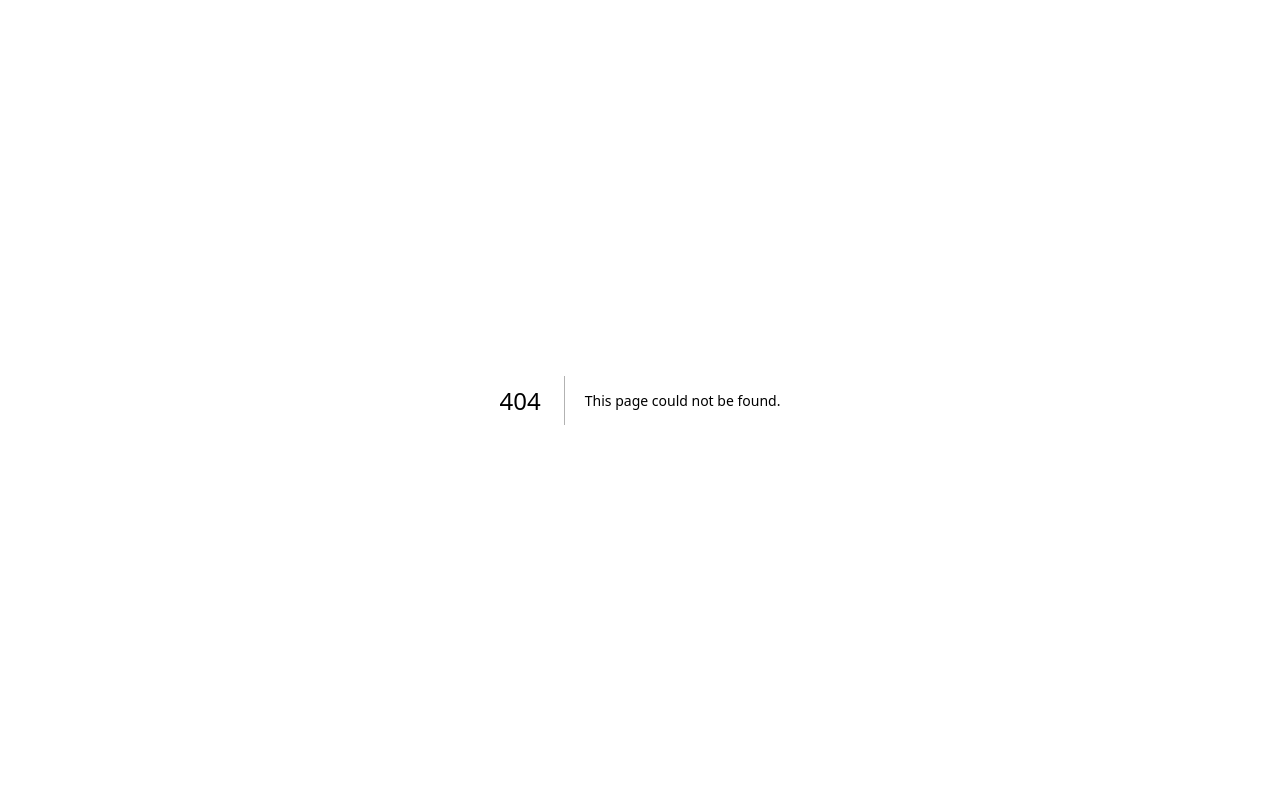
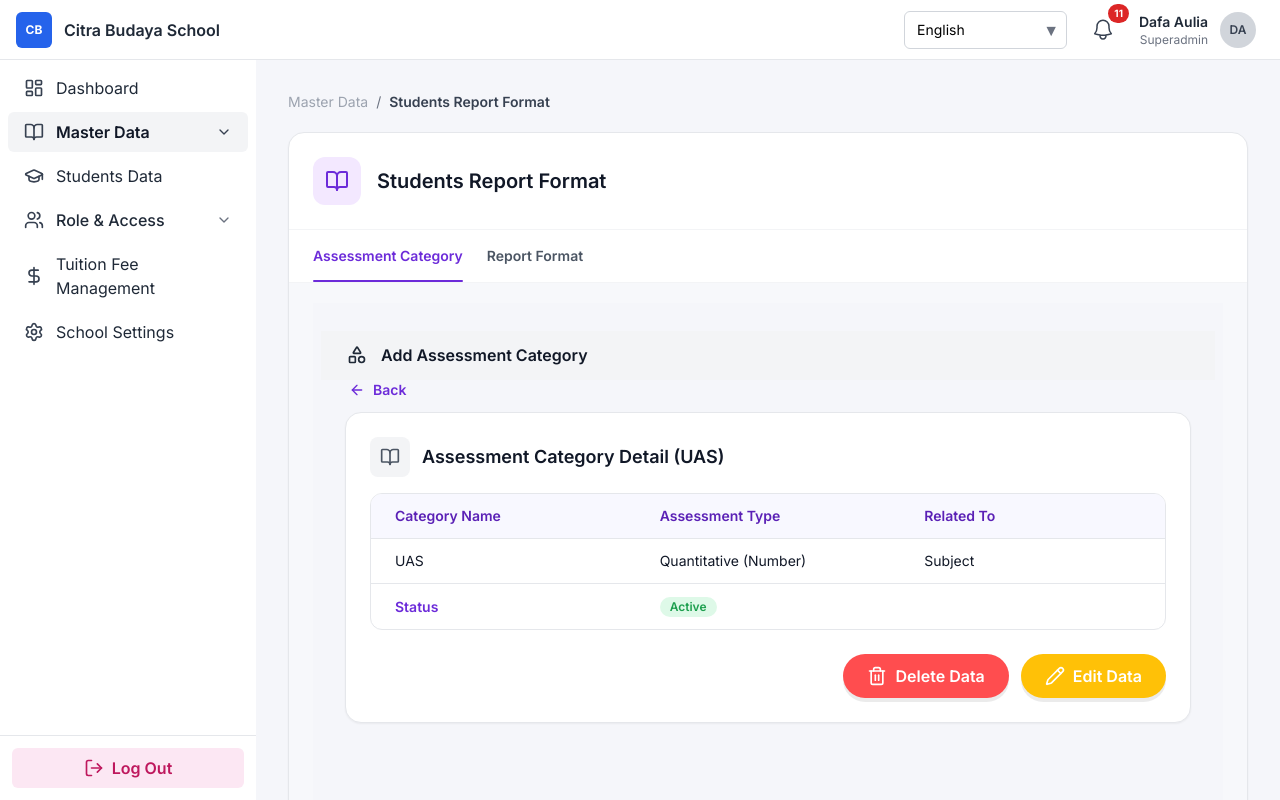
Before and after one commit to SSDIGITAL-DevTeam/Tygo-School, a Next.js app: page /admin/master-data/student-report/assessment-category/detail-category in a window 1280 px wide. Before the commit this address had no page. Shown: the top 800 px of the page. Built offline with nearby package versions, Linux system fonts and the light colour scheme.

Commit message:
subject layout finished

```diff
--- a/app/admin/master-data/student-report/assessment-category/add-category/page.tsx
+++ b/app/admin/master-data/student-report/assessment-category/add-category/page.tsx
@@ -2,7 +2,9 @@
 
 import React, { useState } from "react";
 import { useRouter } from "next/navigation";
-import { ArrowLeft, Save, Shapes } from "lucide-react";
+import { ArrowLeft, Save, Shapes, Trash2 } from "lucide-react";
+import AddModal from "@/components/admin/modal/AddModal";
+import DeleteModal from "@/components/admin/modal/DeleteModal";
 
 type FormState = {
   categoryName: string;
@@ -21,6 +23,8 @@ const relatedToOptions = ["Subject", "Personal Assessment", "Extracurricular"];
 
 const AddCategoryPage: React.FC = () => {
   const [form, setForm] = useState<FormState>(initialState);
+  const [addModalOpen, setAddModalOpen] = useState(false);
+  const [deleteModalOpen, setDeleteModalOpen] = useState(false);
   const router = useRouter();
 
   const handleChange =
@@ -31,9 +35,24 @@ const AddCategoryPage: React.FC = () => {
 
   const handleSubmit = (event: React.FormEvent<HTMLFormElement>) => {
     event.preventDefault();
+    // Trigger save confirmation modal instead of direct save
+    setAddModalOpen(true);
+  };
+
+  const handleSaveConfirm = () => {
     console.log("Saving category:", form);
-    alert("Assessment category has been saved successfully!");
+    setAddModalOpen(false);
+    // Here you would typically make an API call to save the data
     router.back();
+  };
+
+  const handleClearForm = () => {
+    setDeleteModalOpen(true);
+  };
+
+  const handleClearConfirm = () => {
+    setForm(initialState);
+    setDeleteModalOpen(false);
   };
 
   const FormRow: React.FC<{
@@ -157,6 +176,17 @@ const AddCategoryPage: React.FC = () => {
           </div>
         </div>
       </form>
+
+      {/* Add Confirmation Modal */}
+      <AddModal
+        open={addModalOpen}
+        msg="assessment category"
+        onConfirm={handleSaveConfirm}
+        onClose={() => setAddModalOpen(false)}
+      />
+
+      {/* Clear Form Confirmation Modal */}
+
     </div>
   );
 };
--- /dev/null
+++ b/app/admin/master-data/student-report/assessment-category/detail-category/page.tsx
@@ -0,0 +1,152 @@
+"use client";
+
+import React, { useMemo, useState, useEffect } from "react";
+import { Inter } from "next/font/google";
+import { useRouter, useSearchParams } from "next/navigation";
+
+import StatusBadge from "@/components/layout-global/StatusBadge";
+import DeleteButton from "@/components/layout-global/DeleteButton";
+import EditButton from "@/components/layout-global/EditButton";
+import DeleteModal from "@/components/admin/modal/DeleteModal";
+
+import { ArrowLeft, BookOpen, Shapes, Trash2, PenSquare } from "lucide-react";
+
+const inter = Inter({ subsets: ["latin"] });
+
+type Category = {
+  id: string;
+  name: string;
+  type: string;
+  relatedTo: string;
+  status: "Active" | "Non Active";
+};
+
+const CATEGORIES: Category[] = [
+  { id: "uas", name: "UAS", type: "Quantitative (Number)", relatedTo: "Subject", status: "Active" },
+  { id: "uts", name: "UTS", type: "Quantitative (Number)", relatedTo: "Subject", status: "Active" },
+  { id: "tasks", name: "Average Daily Tasks", type: "Quantitative (Number)", relatedTo: "Subject", status: "Active" },
+  { id: "honesty", name: "Honesty", type: "Qualitative (Text)", relatedTo: "Personal Assessment", status: "Active" },
+  { id: "attitude", name: "Attitude", type: "Qualitative (Text)", relatedTo: "Personal Assessment", status: "Active" },
+];
+
+const LIST_PATH = "/admin/master-data/student-report/assessment-category";
+
+export default function AssessmentCategoryDetailPage() {
+  const router = useRouter();
+  const params = useSearchParams();
+
+  const [showDeleteModal, setShowDeleteModal] = useState(false);
+
+  const id = params.get("id") ?? "";
+  const category = useMemo(
+    () => CATEGORIES.find((c) => c.id === id) ?? CATEGORIES[0],
+    [id]
+  );
+
+  const onDelete = () => setShowDeleteModal(true);
+  const onConfirmDelete = () => {
+    setShowDeleteModal(false);
+    router.push(LIST_PATH);
+  };
+
+  useEffect(() => {
+  if (!showDeleteModal) return;
+  const prev = document.body.style.overflow;
+  document.body.style.overflow = "hidden";
+  return () => {
+    document.body.style.overflow = prev;
+  };
+}, [showDeleteModal]);
+
+  return (
+    <div className="px-0">
+      <div className={`min-h-screen bg-[#f5f6fa] p-4 md:p-6 lg:p-8 ${inter.className}`}>
+        {/* Strip judul + tabs */}
+        <div className="-mx-6 -mt-1 border-b border-gray-100 bg-[#f3f4f6] px-6 py-3">
+          <div className="flex items-center gap-3">
+            <div className="flex h-6 w-6 items-center justify-center text-gray-800">
+              <Shapes className="h-5 w-5" />
+            </div>
+            {/* If this is a detail page, set title to: Assessment Category Detail (UAS) */}
+            <h2 className="text-base font-semibold text-gray-900">
+              Add Assessment Category
+            </h2>
+          </div>
+        </div>
+
+        {/* Tombol back */}
+        <button
+          type="button"
+          onClick={() => router.back()}
+          className="mb-3 inline-flex items-center gap-2 px-1 text-sm font-semibold text-[#6c2bd9] hover:underline"
+        >
+          <ArrowLeft className="h-4 w-4" />
+          Back
+        </button>
+
+        {/* Detail card */}
+        <section className="rounded-2xl border border-gray-200 bg-white shadow-sm">
+          <div className="flex items-center gap-3 px-6 pt-6">
+            <div className="flex h-10 w-10 items-center justify-center rounded-lg bg-gray-100 text-gray-600">
+              <BookOpen className="h-5 w-5" />
+            </div>
+            <h3 className="text-lg font-semibold text-gray-900">
+              Assessment Category Detail ({category.name})
+            </h3>
+          </div>
+
+          <div className="px-6 pb-6 pt-4">
+            <div className="overflow-hidden rounded-xl border border-gray-200">
+              <table className="min-w-full text-sm">
+                <tbody>
+                  <tr className="bg-[#f8f8ff] font-semibold text-[#5b21b6]">
+                    <td className="w-1/3 px-6 py-3">Category Name</td>
+                    <td className="w-1/3 px-6 py-3">Assessment Type</td>
+                    <td className="w-1/3 px-6 py-3">Related To</td>
+                  </tr>
+                  <tr className="border-t border-gray-200 text-gray-900">
+                    <td className="px-6 py-3">{category.name}</td>
+                    <td className="px-6 py-3">{category.type}</td>
+                    <td className="px-6 py-3">{category.relatedTo}</td>
+                  </tr>
+                  <tr className="border-t border-gray-200">
+                    <td className="px-6 py-3 font-semibold text-[#6c2bd9]">Status</td>
+                    <td className="px-6 py-3" colSpan={2}>
+                      <StatusBadge status={category.status} />
+                    </td>
+                  </tr>
+                </tbody>
+              </table>
+            </div>
+
+            {/* Actions */}
+            <div className="mt-6 flex justify-end gap-3">
+              <DeleteButton
+                onClick={onDelete}
+
+              />
+              <EditButton
+                onClick={() =>
+                  router.push(
+                    `/admin/master-data/student-report/assessment-category/${category.id}/edit`
+                  )
+                }
+
+              />
+            </div>
+          </div>
+        </section>
+        </div>
+
+        {/* Modal konfirmasi delete */}
+        <DeleteModal
+          open={showDeleteModal}
+          name={category.name}
+          msg="assessment category"
+          onConfirm={onConfirmDelete}
+          onClose={() => setShowDeleteModal(false)}
+        />
+
+    </div>
+  );
+}
--- a/app/admin/master-data/student-report/assessment-category/page.tsx
+++ b/app/admin/master-data/student-report/assessment-category/page.tsx
@@ -1,4 +1,4 @@
-﻿"use client";
+﻿﻿﻿"use client";
 
 import { useEffect, useMemo, useState } from "react";
 import { useRouter } from "next/navigation";
@@ -248,10 +248,10 @@ const AssessmentCategoryPage = () => {
                         title={`Edit ${row.id}`}
                       />
 
-                      {/* Kanan: View -> /admin/master-data/classes/class-detail?name={name} */}
+                      {/* View -> detail-category page */}
                       <ViewAction
-                        href={`${REPORT_BASE}/subject-detail?id=${encodeURIComponent(row.id)}`}
-                        title={`View ${row.id}`}
+                        href={`${REPORT_BASE}/detail-category?id=${encodeURIComponent(row.id)}`}
+                        title={`View ${row.name}`}
                       />
                     </div>
                   </td>
--- a/app/admin/master-data/subjects/add-subject/page.tsx
+++ b/app/admin/master-data/subjects/add-subject/page.tsx
@@ -1,12 +1,13 @@
 "use client";
 
-import React, { useMemo, useState } from "react";
+import React, { useMemo, useState, useEffect } from "react"; // ← +useEffect (opsional)
 import { Inter } from "next/font/google";
 import { useRouter } from "next/navigation";
 import Sidebar from "../../../../../components/admin/Sidebar";
 import Header from "../../../../../components/layout-global/Header";
-import { ArrowLeft, BookOpen, Save } from "lucide-react";
+import { ArrowLeft, BookOpen } from "lucide-react";
 import SaveButton from "@/components/layout-global/SaveButton";
+import AddSubjectModal from "@/components/admin/modal/AddModal"; // ← IMPORT MODAL
 
 type FieldState = {
   subjectCode: string;
@@ -25,6 +26,10 @@ const initialState: FieldState = {
 const AddSubjectPage: React.FC = () => {
   const [sidebarOpen, setSidebarOpen] = useState(false);
   const [form, setForm] = useState<FieldState>(initialState);
+
+  // ← STATE MODAL
+  const [showAddModal, setShowAddModal] = useState(false);
+
   const router = useRouter();
 
   const isDirty = useMemo(() => {
@@ -41,20 +46,35 @@ const AddSubjectPage: React.FC = () => {
       setForm((prev) => ({ ...prev, [field]: event.target.value }));
     };
 
-  const handleSubmit = (event: React.FormEvent<HTMLFormElement>) => {
-    event.preventDefault();
+  // Logic “simpan” ketika user KONFIRM di modal
+  const doSave = () => {
     // TODO: integrate with backend
-    alert("Data has been saved (mock).");
+    // contoh mock simpan:
+    console.log("Saving subject:", form);
+    setShowAddModal(false);
+    alert("Subject has been saved (mock).");
+    // reset form (opsional)
+    // setForm(initialState);
+    // router.push("/master-data/subjects");
   };
 
-  // --- tambahkan di atas komponen AddSubjectPage ---
+  // (Opsional) kunci scroll saat modal terbuka
+  useEffect(() => {
+    if (!showAddModal) return;
+    const prev = document.body.style.overflow;
+    document.body.style.overflow = "hidden";
+    return () => {
+      document.body.style.overflow = prev;
+    };
+  }, [showAddModal]);
+
+  // Komponen baris form
   const FormRow: React.FC<{
     label: string;
     required?: boolean;
     input: React.ReactNode;
   }> = ({ label, required, input }) => (
     <div className="grid grid-cols-1 items-center gap-3 py-3 md:grid-cols-[220px_minmax(0,1fr)]">
-      {/* Label kanan + titik dua */}
       <label className="flex items-center justify-end pr-3 text-sm font-medium text-gray-700">
         <span className="text-gray-700">
           {label}
@@ -62,8 +82,6 @@ const AddSubjectPage: React.FC = () => {
         </span>
         <span className="ml-1 text-gray-400">:</span>
       </label>
-
-      {/* Kolom input */}
       <div className="min-w-0">{input}</div>
     </div>
   );
@@ -71,10 +89,7 @@ const AddSubjectPage: React.FC = () => {
   return (
     <div className={`min-h-screen bg-[#f5f6fa] ${inter.className}`}>
       <div className="flex">
-        <Sidebar
-          isOpen={sidebarOpen}
-          onClose={() => setSidebarOpen(false)}
-        />
+        <Sidebar isOpen={sidebarOpen} onClose={() => setSidebarOpen(false)} />
 
         <div className="flex min-h-screen flex-1 flex-col">
           <Header onToggleSidebar={() => setSidebarOpen((open) => !open)} />
@@ -101,17 +116,17 @@ const AddSubjectPage: React.FC = () => {
                 <div className="flex h-12 w-12 items-center justify-center rounded-xl bg-[#f3e8ff] text-[#6c2bd9]">
                   <BookOpen className="h-6 w-6" />
                 </div>
-                <h1 className="text-xl font-semibold text-gray-900">
-                  Add Subject
-                </h1>
+                <h1 className="text-xl font-semibold text-gray-900">Add Subject</h1>
               </div>
 
-              <form onSubmit={handleSubmit} className="px-6 pb-8 pt-6">
+              {/* Form tidak submit langsung; Save memicu modal */}
+              <form
+                onSubmit={(e) => e.preventDefault()}
+                className="px-6 pb-8 pt-6"
+              >
                 <div className="rounded-2xl border border-gray-200 bg-white p-6 shadow-sm">
-                  {/* strip tipis atas */}
                   <div className="h-3 -mx-6 -mt-6 mb-6 rounded-t-2xl bg-gray-100" />
 
-                  {/* Pusatkan konten form */}
                   <div className="mx-auto w-full max-w-[860px]">
                     <FormRow
                       label="Subject Code"
@@ -159,11 +174,15 @@ const AddSubjectPage: React.FC = () => {
                       }
                     />
 
-                    {/* Baris tombol ditempatkan di kolom input */}
+                    {/* Tombol Save: buka modal */}
                     <div className="grid grid-cols-1 md:grid-cols-[220px_minmax(0,1fr)]">
                       <div className="hidden md:block" />
                       <div className="mt-2 flex justify-end">
-                        <SaveButton />
+                        <SaveButton
+                          type="button"
+                          disabled={!isDirty}
+                          onClick={() => setShowAddModal(true)}
+                        />
                       </div>
                     </div>
                   </div>
@@ -173,6 +192,14 @@ const AddSubjectPage: React.FC = () => {
           </main>
         </div>
       </div>
+
+      {/* Modal konfirmasi Add Subject */}
+      <AddSubjectModal
+        open={showAddModal}
+        msg={"subject"}
+        onConfirm={doSave}
+        onClose={() => setShowAddModal(false)}
+      />
     </div>
   );
 };
```
